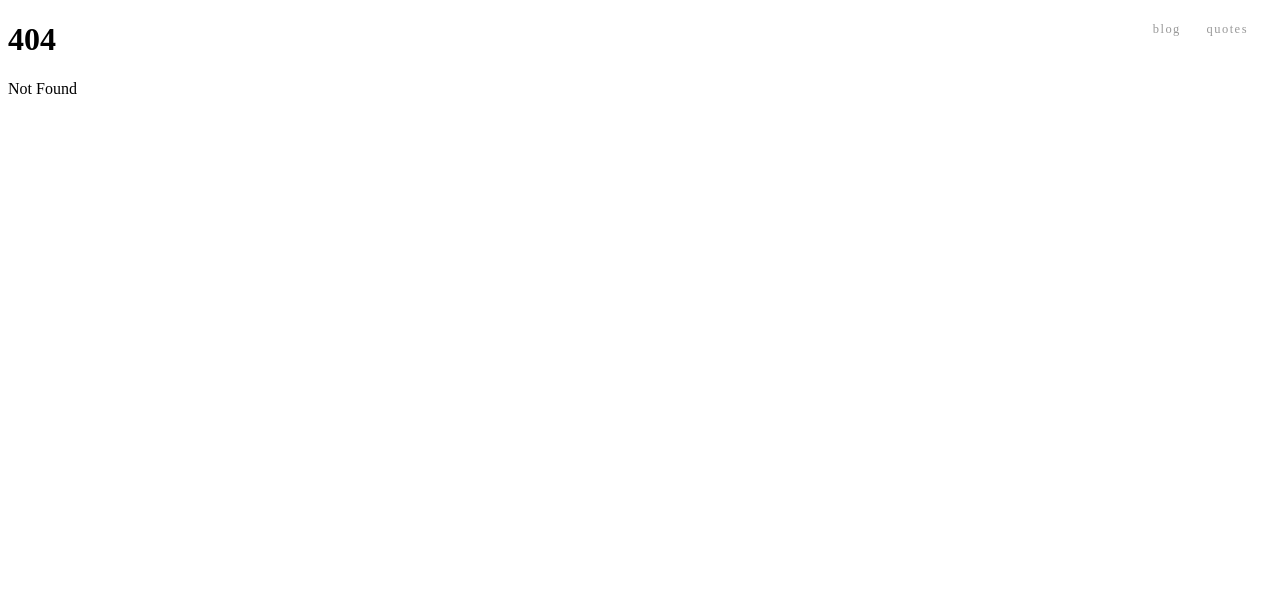
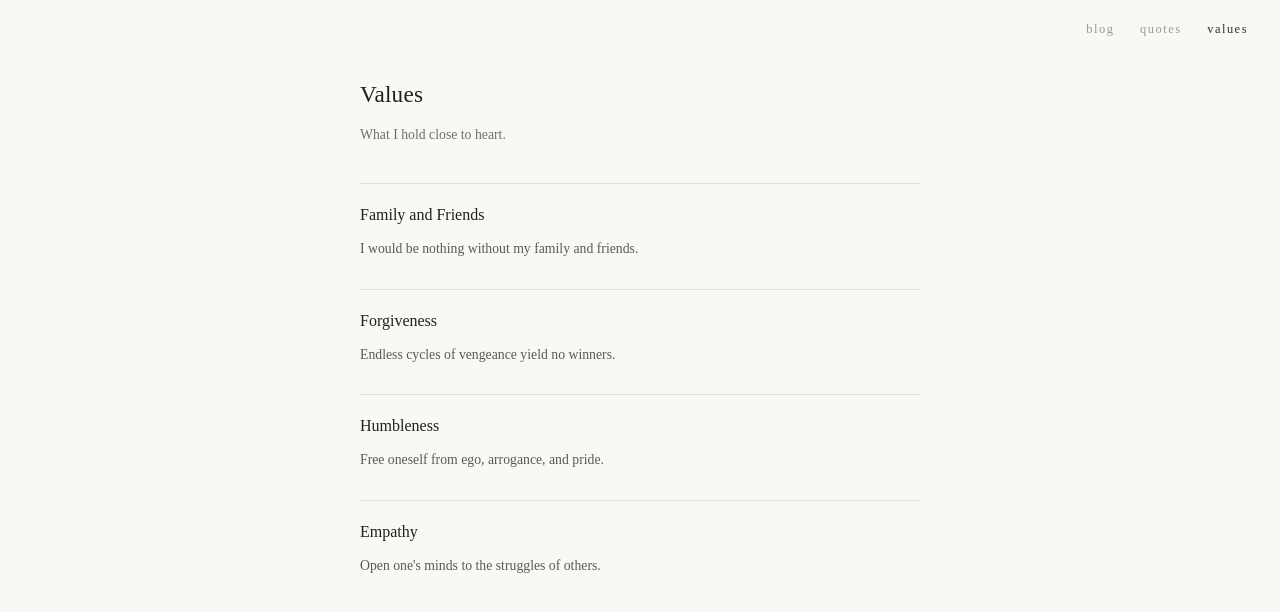
Before and after one commit to cyan-ding/website, a SvelteKit app: page /values in a window 1280 px wide. Before the commit this address had no page. Shown: the top 612 px of the page. Built offline with nearby package versions, Linux system fonts and the light colour scheme.

Commit message:
add values page

```diff
--- /dev/null
+++ b/src/lib/values.ts
@@ -0,0 +1,27 @@
+export type Value = {
+  title: string;
+  description: string;
+};
+
+export const values: Value[] = [
+  {
+    title: "Family and Friends",
+    description:
+      "I would be nothing without my family and friends."
+  },
+  {
+    title: "Forgiveness",
+    description:
+      "Endless cycles of vengeance yield no winners."
+  },
+  {
+    title: "Humbleness",
+    description:
+      "Free oneself from ego, arrogance, and pride."
+  },
+  {
+    title: "Empathy",
+    description:
+      "Open one's minds to the struggles of others."
+  }
+];
--- a/src/routes/+layout.svelte
+++ b/src/routes/+layout.svelte
@@ -6,6 +6,7 @@
   const navItems = [
     { href: "/", label: "blog" },
     { href: "/quotes", label: "quotes" },
+    { href: "/values", label: "values" },
   ];
 </script>
 
--- /dev/null
+++ b/src/routes/values/+page.svelte
@@ -0,0 +1,77 @@
+<script lang="ts">
+  import { values } from "$lib/values";
+</script>
+
+<main class="values-page">
+  <header>
+    <h1>Values</h1>
+    <p class="intro">What I hold close to heart.</p>
+  </header>
+
+  <section class="values" aria-label="Core values">
+    {#each values as value}
+      <article class="value-card">
+        <h2>{value.title}</h2>
+        <p>{value.description}</p>
+      </article>
+    {/each}
+  </section>
+</main>
+
+<style>
+  :global(body) {
+    margin: 0;
+    background: #faf8f4;
+    color: #202020;
+    font-family: "Hiragino Mincho ProN", "Yu Mincho", "Noto Serif JP", serif;
+    min-height: 100vh;
+    overflow-x: hidden;
+  }
+
+  .values-page {
+    max-width: 560px;
+    margin: 0 auto;
+    padding: 4.5rem 1.6rem 5rem;
+    font-size: 0.86rem;
+    line-height: 1.9;
+  }
+
+  h1 {
+    font-weight: 500;
+    font-size: 1.45rem;
+    letter-spacing: 0.01em;
+    margin: 0 0 0.35rem;
+  }
+
+  .intro {
+    margin: 0 0 2.2rem;
+    color: #6f6f6f;
+  }
+
+  .values {
+    display: grid;
+    gap: 1.65rem;
+  }
+
+  .value-card {
+    padding-top: 1rem;
+    border-top: 1px solid rgba(207, 207, 207, 0.6);
+  }
+
+  h2 {
+    margin: 0 0 0.35rem;
+    font-size: 1rem;
+    font-weight: 500;
+  }
+
+  .value-card p {
+    margin: 0;
+    color: #595959;
+  }
+
+  @media (max-width: 640px) {
+    .values-page {
+      padding: 3rem 1.2rem 4rem;
+    }
+  }
+</style>
```
